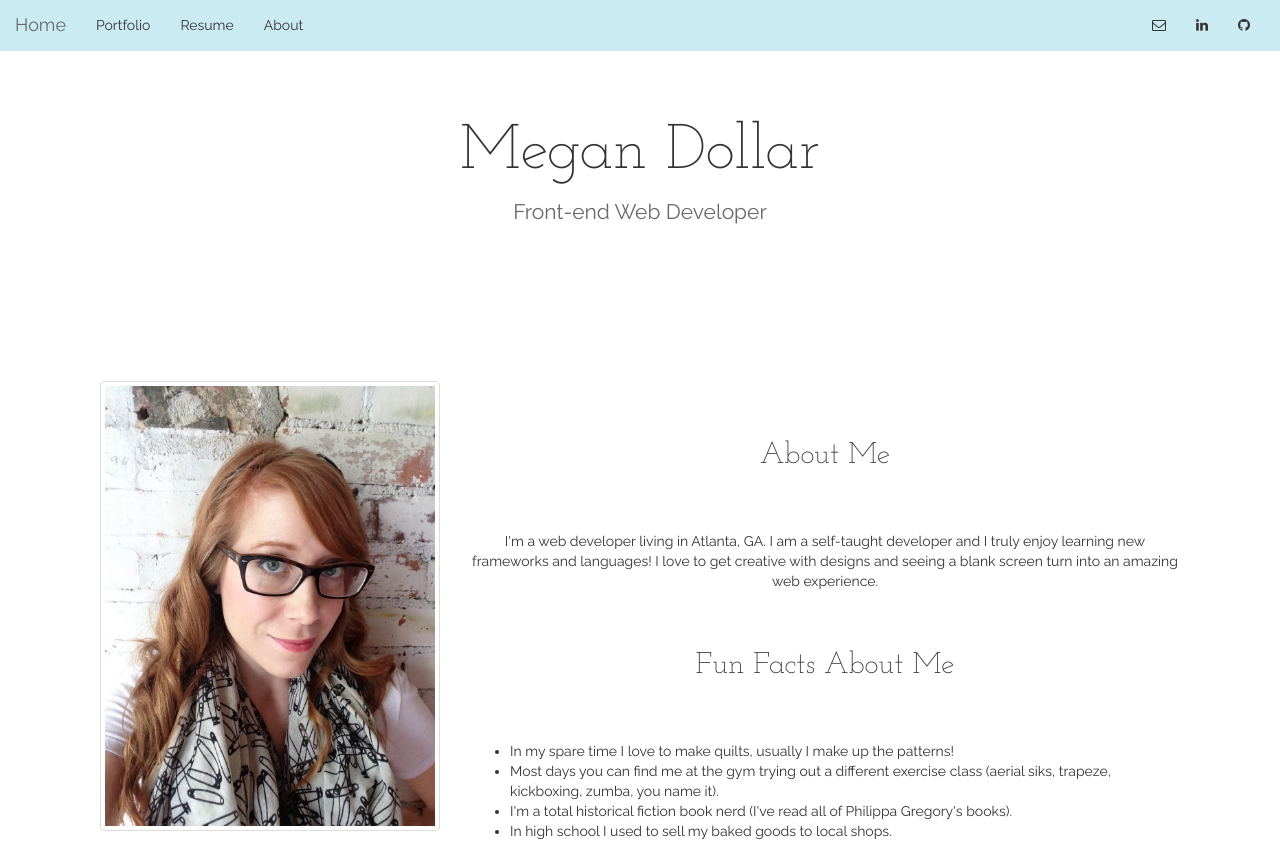
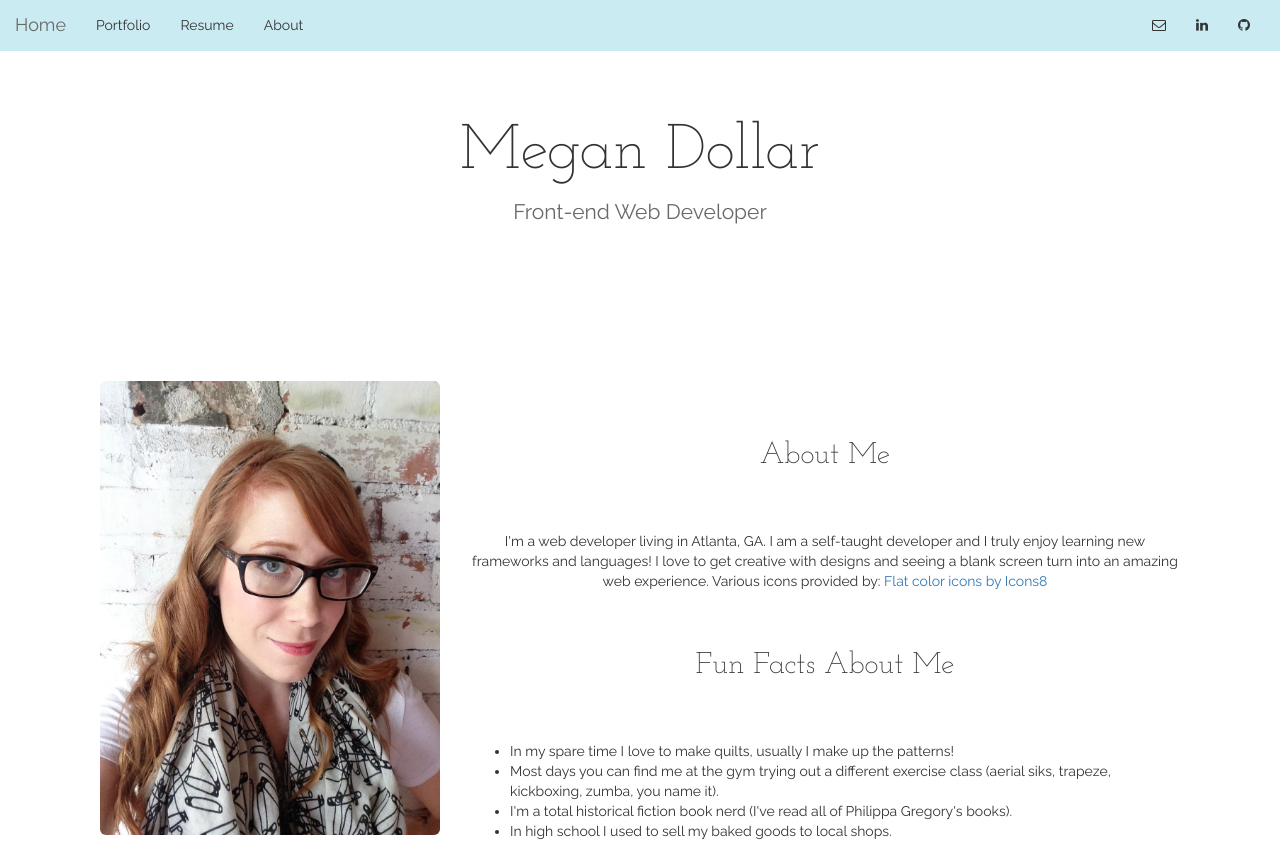
Before and after one commit to megdollar/angular_website, an Angular app: page /angular_website/about in a window 1280 px wide. Shown: the top 842 px of the page. Built offline with nearby package versions, Linux system fonts and the light colour scheme.

Commit message:
Add files via upload

```diff
--- a/src/app/about/about.component.css
+++ b/src/app/about/about.component.css
@@ -7,5 +7,6 @@
 @media screen and (max-width: 767px){
     .megan {
        max-width: 60%;
+       margin: 0 auto;
     }
 }
--- a/src/app/about/about.component.html
+++ b/src/app/about/about.component.html
@@ -8,11 +8,11 @@
 <div class="container-fluid bg-3" id="mainContent">
   <div class="row">
     <div class="col-sm-4 mainImage text-center">
-        <img src="assets/images/IMG_1468.jpg" class="img-thumbnail megan" alt="Megan" >
+        <img src="assets/images/IMG_1468.jpg" class="img-rounded img-responsive megan" alt="Megan" >
     </div>
     <div class="col-sm-8 aboutMe">
       <h2 class="introduction  text-center">About Me</h2>
-      <p class="text-center">I'm a web developer living in Atlanta, GA. I am a self-taught developer and I truly enjoy learning new frameworks and languages! I love to get creative with designs and seeing a blank screen turn into an amazing web experience.</p>
+      <p class="text-center">I'm a web developer living in Atlanta, GA. I am a self-taught developer and I truly enjoy learning new frameworks and languages! I love to get creative with designs and seeing a blank screen turn into an amazing web experience. Various icons provided by: <a href="https://icons8.com/color-icons">Flat color icons by Icons8</a></p>
       <h3 class="text-center introduction">Fun Facts About Me</h3>
       <ul>
       	<li>In my spare time I love to make quilts, usually I make up the patterns!</li>
```
